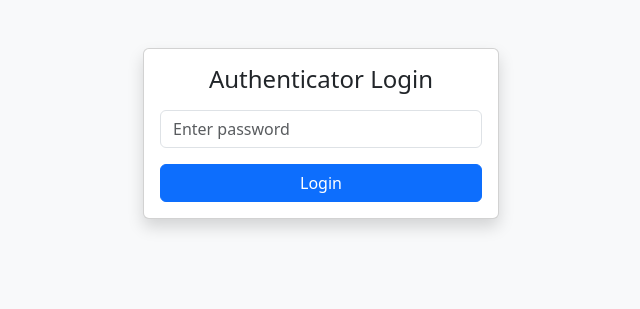
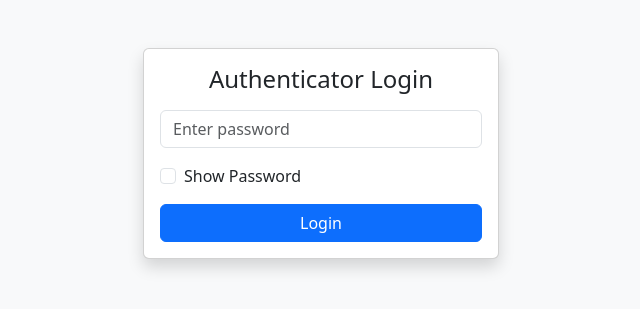
Before and after one commit to 7b809/show_projects, a Flask app: page /login in a window 1280 px wide. Shown: the top 309 px of the page, without its empty margins (319-959 px from the left). Run offline with Flask 3, Linux system fonts and the light colour scheme.

Commit message:
Auto update

```diff
--- a/templates/login.html
+++ b/templates/login.html
@@ -18,13 +18,25 @@
               <h4 class="text-center mb-3">Authenticator Login</h4>
 
               <form method="post">
+                <div class="mb-3">
                   <input
-                  class="form-control mb-3"
+                    class="form-control"
                     type="password"
+                    id="password"
                     name="password"
                     placeholder="Enter password"
                     required
                   />
+                </div>
+
+                <div class="form-check mb-3">
+                  <input
+                    class="form-check-input"
+                    type="checkbox"
+                    onclick="togglePassword()"
+                  />
+                  <label class="form-check-label"> Show Password </label>
+                </div>
 
                 <button class="btn btn-primary w-100">Login</button>
               </form>
@@ -33,5 +45,16 @@
         </div>
       </div>
     </div>
+
+    <script>
+      function togglePassword() {
+        var x = document.getElementById("password");
+        if (x.type === "password") {
+          x.type = "text";
+        } else {
+          x.type = "password";
+        }
+      }
+    </script>
   </body>
 </html>
```
Lines whose indentation alone changed are shown as unchanged.
